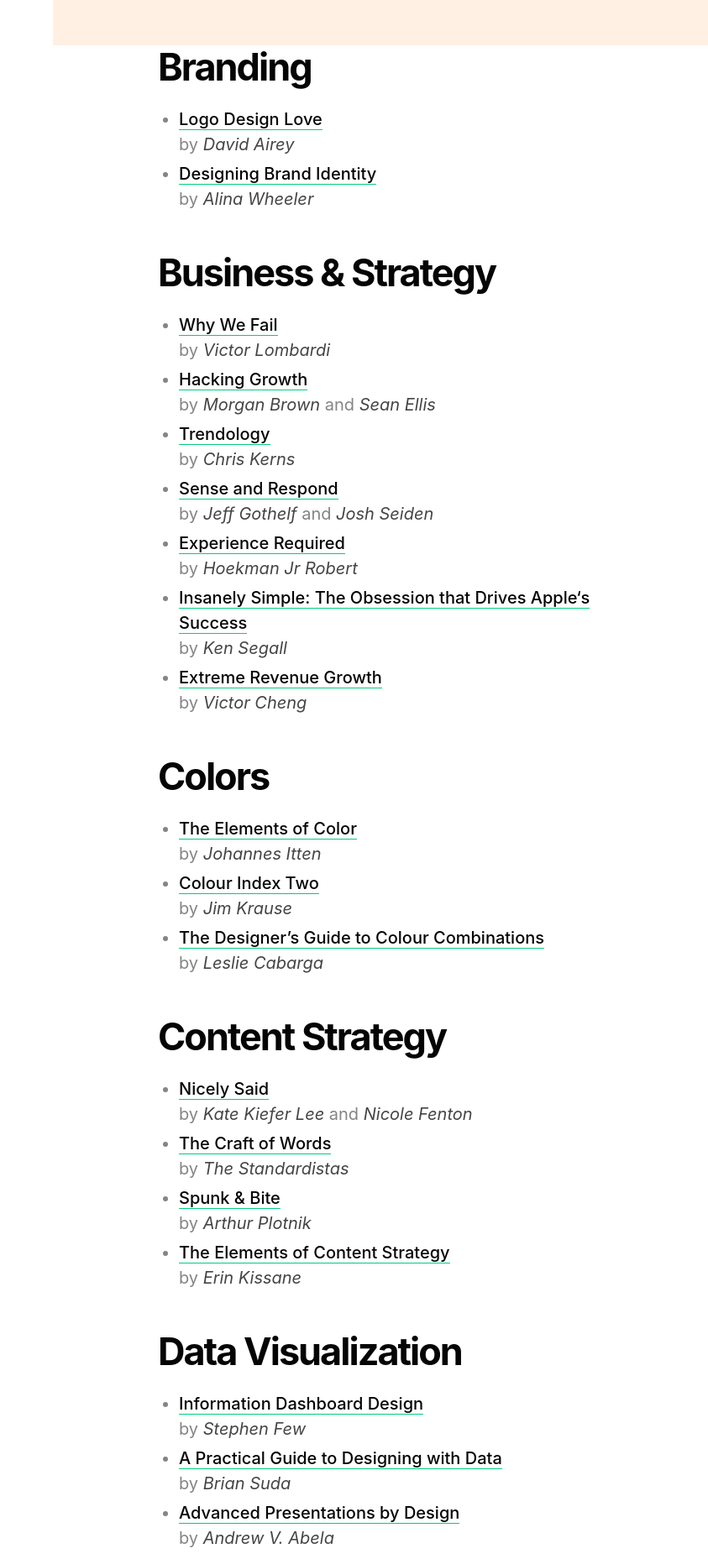
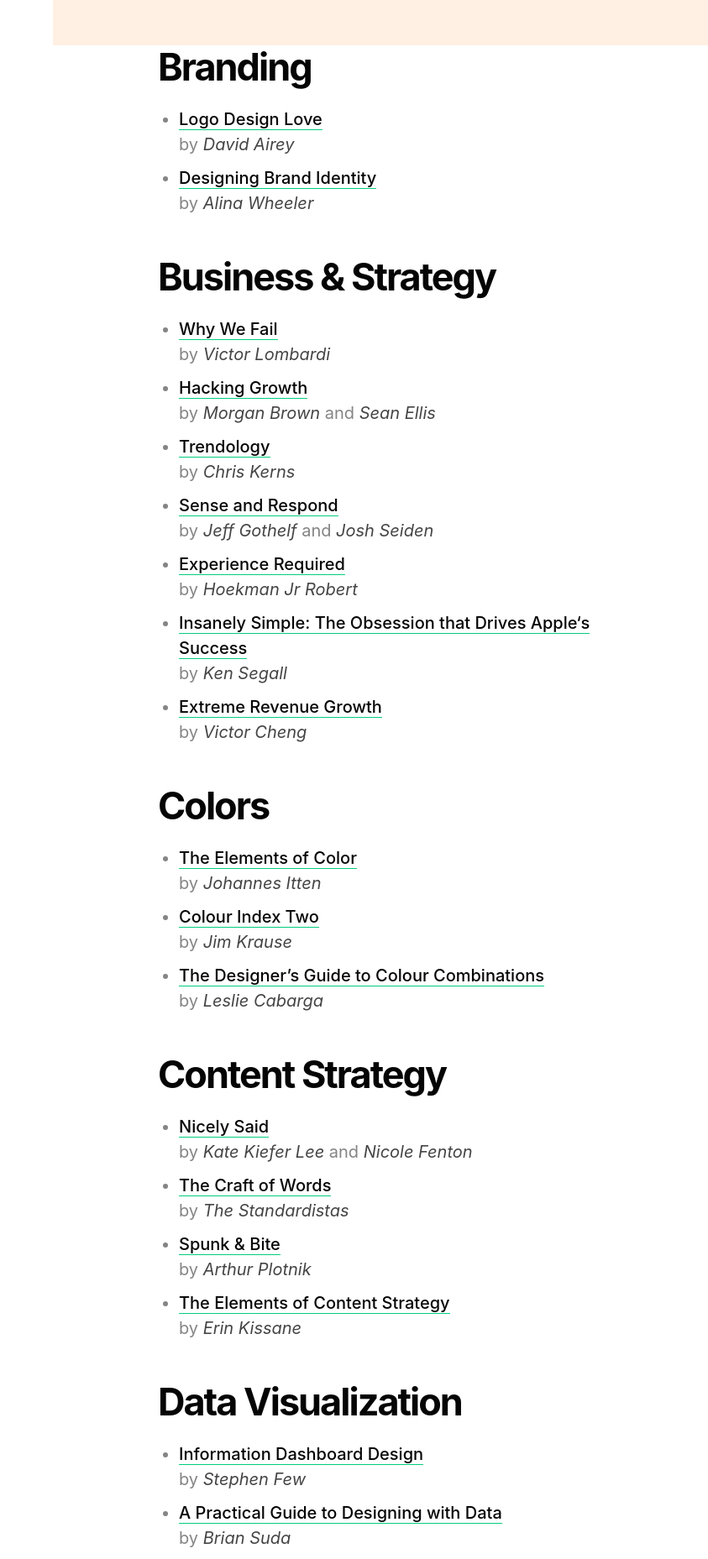
Before and after one commit to harjotgrewal/amrindersandhu, a Jekyll site: the page built from books.html, in a window 1280 px wide. Shown: the part 846-2703 px from the top of the page at 84% size, without its empty margins (437-1280 px from the left). Built offline with Jekyll 4.4.1, drawn with Linux system fonts in a browser that asks for light colours.

Commit message:
[UPDATE][CSS] Increase space between books list
Co-Authored-By: Amrinder Sandhu <amrinder@designbyanaami.com>

```diff
--- a/_scss/_base-typography.scss
+++ b/_scss/_base-typography.scss
@@ -184,6 +184,7 @@
 .c-books_list {
     li {
         color: $color-grey-light;
+        margin-top: 10px;
     }
 
     a {
--- a/css/styles.css
+++ b/css/styles.css
@@ -638,7 +638,8 @@
     margin-top: 5px; }
 
 .c-books_list li {
-  color: #858585; }
+  color: #858585;
+  margin-top: 10px; }
 
 .c-books_list a {
   border-color: #01CD7D;
```
Also changed, not shown: 1 other file.
